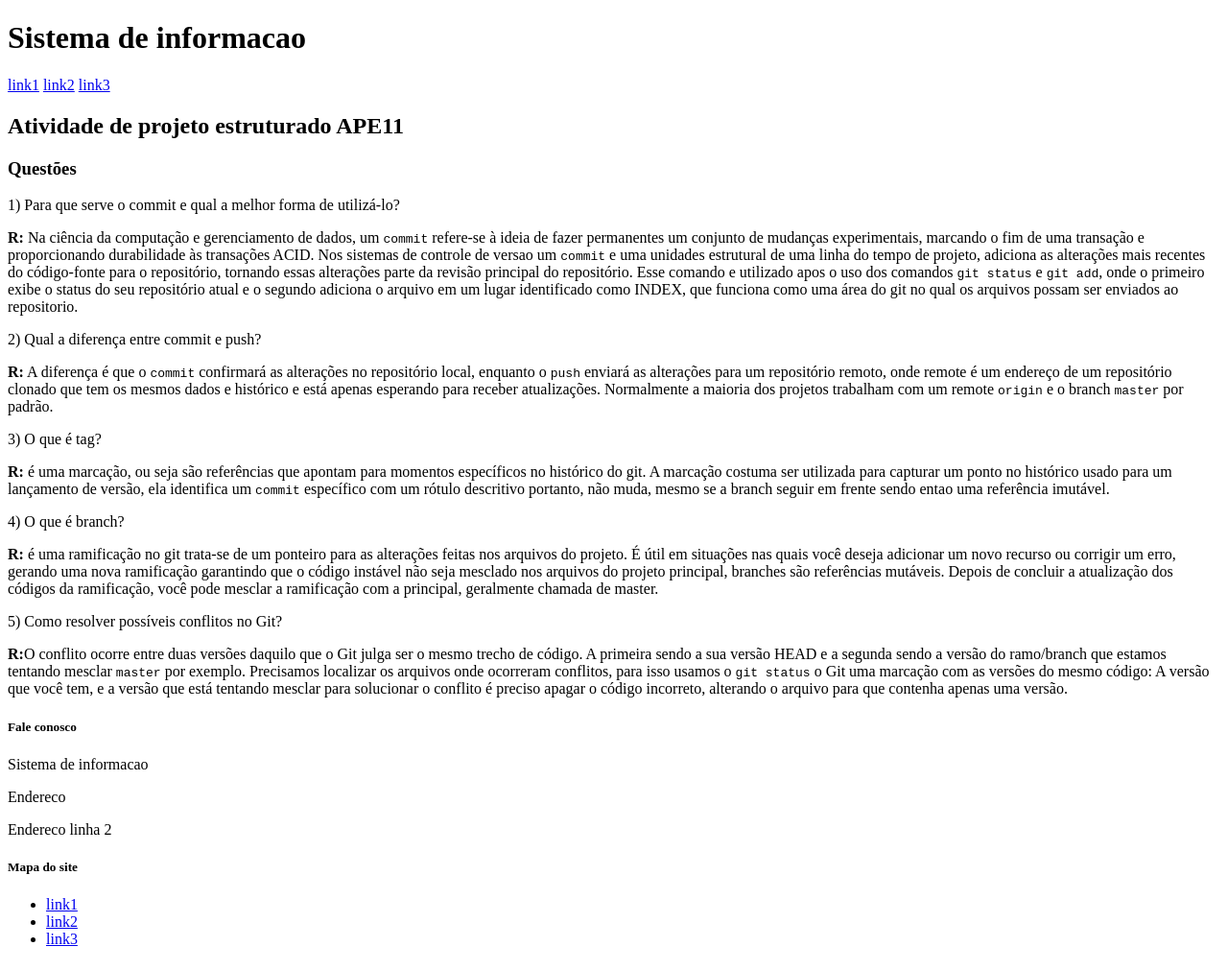
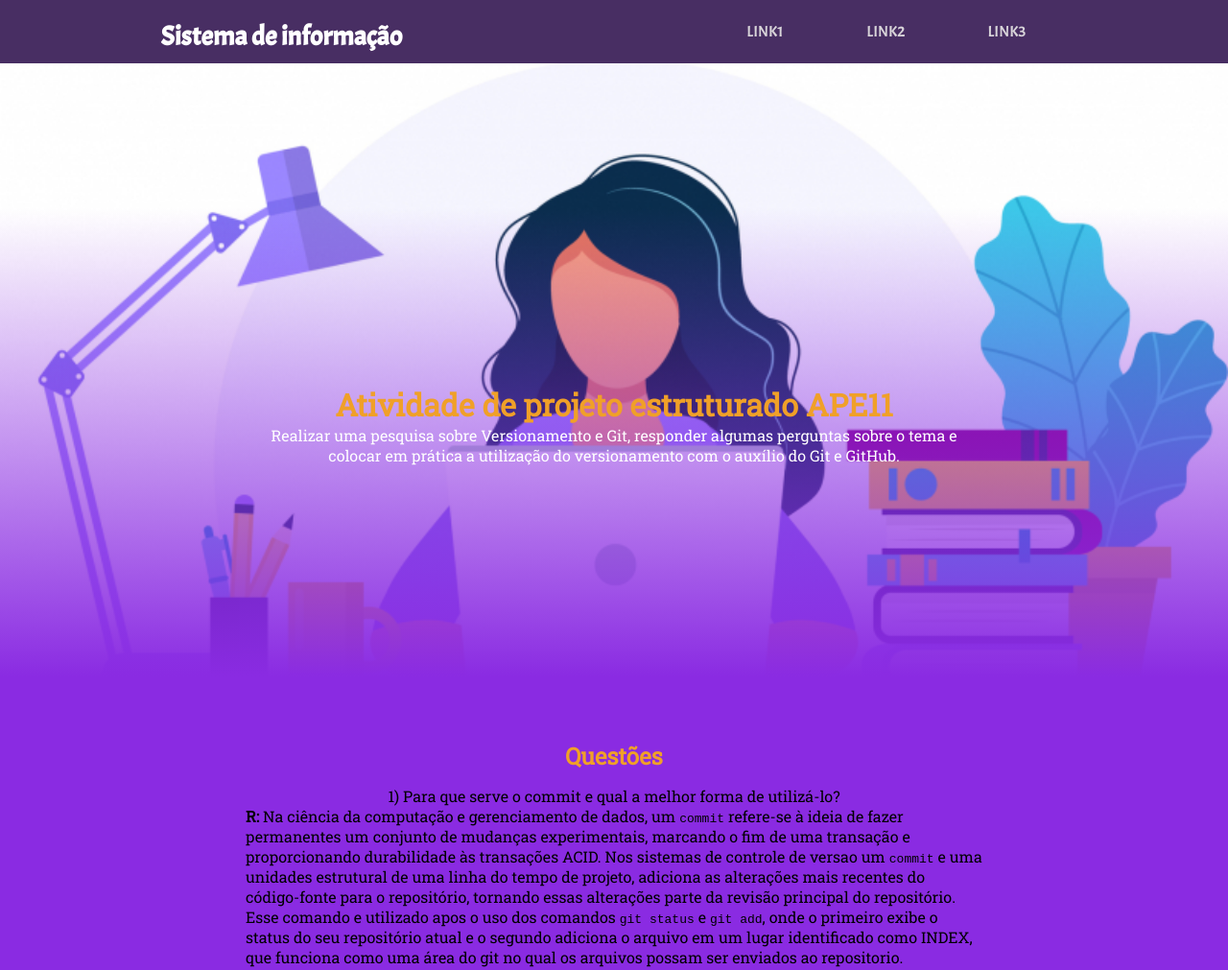
Before and after one commit to duzzito/Unipar-APE, a plain HTML site: page index.html in a window 1280 px wide. Shown: the top 1011 px of the page at 96% size. Drawn offline with Linux system fonts and the light colour scheme.

Commit message:
Definido o estilo e forma HTML e CSS

```diff
--- a/index.html
+++ b/index.html
@@ -4,21 +4,27 @@
     <meta charset="UTF-8">
     <meta name="viewport" content="width=device-width, initial-scale=1.0">
     <title>Atividade de projeto estruturado APE</title>
+    <link href="style.css" rel="stylesheet" type="text/css">
+    <link href="https://fonts.googleapis.com/css2?family=Acme&display=swap" rel="stylesheet">
+    <link href="https://fonts.googleapis.com/css2?family=Roboto+Slab&display=swap" rel="stylesheet">
 </head>
 <body>
+    <nav>
+        <a href="#">Sistema de informação</a>
+        <ul>
+            <li><a href="#">link1</a></li>
+            <li><a href="#">link2</a></li>
+            <li><a href="#">link3</a></li>
+        </ul>
+    </nav>
     <header>
-        <h1>Sistema de informacao</h1>
-        <nav>
-            <a href="#">link1</a>
-            <a href="#">link2</a>
-            <a href="#">link3</a>
-        </nav>
+        <h1>Atividade de projeto estruturado APE11</h1>
+        <p>Realizar uma pesquisa sobre Versionamento e Git, responder algumas perguntas sobre o tema e colocar em prática a utilização do versionamento com o auxílio do Git e GitHub.</p>
+
     </header>
     <main>
-        <h2>Atividade de projeto estruturado APE11</h2>
-
         <section class="questoes">
-            <h3>Questões</h3>
+            <h2>Questões</h2>
 
                 1) Para que serve o commit e qual a melhor forma de utilizá-lo?<br>
 
@@ -37,26 +43,17 @@
 
                 5) Como resolver possíveis conflitos no Git?<br>
 
-                <p><strong>R:</strong>O conflito ocorre entre duas versões daquilo que o Git julga ser o mesmo trecho de código. A primeira sendo a sua versão HEAD e a segunda sendo a versão do ramo/branch que estamos tentando mesclar <code>master</code> por exemplo. Precisamos localizar os arquivos onde ocorreram conflitos, para isso usamos o <code>git status</code> o Git uma marcação com as versões do mesmo código: A versão que você tem, e a versão que está tentando mesclar para solucionar o conflito é preciso apagar o código incorreto, alterando o arquivo para que contenha apenas uma versão.</p>
+                <p><strong>R:</strong> O conflito ocorre entre duas versões daquilo que o Git julga ser o mesmo trecho de código. A primeira sendo a sua versão HEAD e a segunda sendo a versão do ramo/branch que estamos tentando mesclar <code>master</code> por exemplo. Precisamos localizar os arquivos onde ocorreram conflitos, para isso usamos o <code>git status</code> o Git uma marcação com as versões do mesmo código: A versão que você tem, e a versão que está tentando mesclar para solucionar o conflito é preciso apagar o código incorreto, alterando o arquivo para que contenha apenas uma versão.</p>
 
         </section>
 
     </main>
     <footer>
         <section class="contato">
-            <h5>Fale conosco</h5>
-            <p>Sistema de informacao</p>
-            <p>Endereco</p>
-            <p>Endereco linha 2</p>
-
-        </section>
-        <section class="sitemap">
-            <h5>Mapa do site</h5>
-            <ul>
-                <li><a href="#">link1</a></li>
-                <li><a href="#">link2</a></li>
-                <li><a href="#">link3</a></li>
-            </ul>
+            <h4>Contato</h4>
+                <div id="aluno">Aluno<em> nathan.costa@edu.unipar.br</em></div><br>
+            <p>Universidade Paranaense</p>
+            <p>Praça Mascarenhas de Moraes, 4282 - Centro - CEP: 87502-210</p>
 
         </section>
 
--- /dev/null
+++ b/style.css
@@ -0,0 +1,150 @@
+/* Definições gerais */
+* {
+    margin: 0;
+    padding: 0;
+}
+h1, h2, h5 {
+    font-weight: 700;
+}
+
+/* Trabalhando o menu de navegação */
+nav{
+    display: flex;
+    flex-direction: column;
+    align-items: center;
+    background-color: #482E63;
+}
+nav > a {
+    padding-top: 10px;
+    text-decoration: none;
+    color: #ffffff;
+    font-weight: 700;
+    font-size: 28px;
+    font-family: Acme, serif;
+}
+nav ul {
+    list-style: none;
+    padding: 0;
+    display: flex;
+    flex-direction: column;
+    align-items: center;
+    width: 100%;
+}
+nav ul li {
+    width: 100%;
+    text-align: center;
+}
+nav ul li a {
+    display: inline-block;
+    padding: 10px 0;
+    width: 100%;
+    color: #d9d5da;
+    text-decoration: none;
+    text-transform: uppercase;
+    font-family: Acme, Arial, Helvetica, sans-serif;
+}
+
+/* Trabalhando o cabeçalho */
+header {
+    background-image: linear-gradient(to bottom, transparent 20%, #8a2be2 85%), url("/Img/estudante.jpg");
+    background-size: cover;
+    background-position: center;
+    background-repeat: no-repeat;
+    display: flex;
+    flex-direction: column;
+    align-items: center;
+    text-align: center;
+    padding: 20px;
+}
+header h1 {
+    font-family: "Roboto Slab", Arial, Helvetica, sans-serif;
+    color: #f0a028;
+}
+header p {
+    font-family: "Roboto Slab", Arial, Helvetica, sans-serif;
+    color: #ffffff;
+}
+
+/* Trabalhando as seções */
+.questoes {
+    display: flex;
+    flex-direction: column;
+    align-items: center;
+    text-align: center;
+    padding: 0 20px 20px;
+    background-color: #8a2be2;
+    font-family: "Roboto Slab", Arial, Helvetica, sans-serif;
+}
+.questoes h2 {
+    color: #f0a028;
+    padding-top: 50px;
+    padding-bottom: 15px;
+}
+.questoes h3 {
+    color: #e9e3e6;
+}
+.questoes p {
+    text-align: left;
+    margin-bottom: 2em;
+    color: #000000;
+}
+
+/* Trabalhando o rodape */
+footer{
+    display: flex;
+    flex-direction: column;
+    align-items: center;
+    text-align: center;
+    padding-top: 20px;
+    padding-bottom: 20px;
+    background-image: linear-gradient(to bottom, #8a2be2, #8222c4, #771ba8, #6b158d, #5e1174);
+    color: #ffffff;
+}
+.contato h4 {
+    text-transform: uppercase;
+    color: #e9e3e6;
+    padding-bottom: 5px;
+}
+.contato #aluno {
+    padding-bottom: 10px;
+}
+.contato p {
+    color: #e2e0e2;
+}
+
+@media screen and (min-width: 768px){
+    /* Ajustando o menu de navegação */
+    nav{
+        flex-direction: row;
+        justify-content: space-around;
+        top: 0;
+        left: 0;
+        padding: 10px;
+    }
+    nav ul{
+        flex-direction: row;
+        width: 30%;
+    }
+    /* Ajustando o cabeçalho */
+    header{
+        height: 300px;
+        height: 30vh;
+        justify-content: center;
+        padding: 20%;
+    }
+    /* Ajustando as seçoes */
+    .questoes{
+        height: 600px;
+        height: 60vh;
+        justify-content: center;
+        margin: 0, auto;
+        padding: 10% 20% 10%;
+    }
+    footer{
+        padding-top: 10%;
+        height: 300px;
+        height: 30vh;
+        justify-content: center;
+    }
+
+}
```
Also changed, not shown: Img/estudante.jpg (added).
